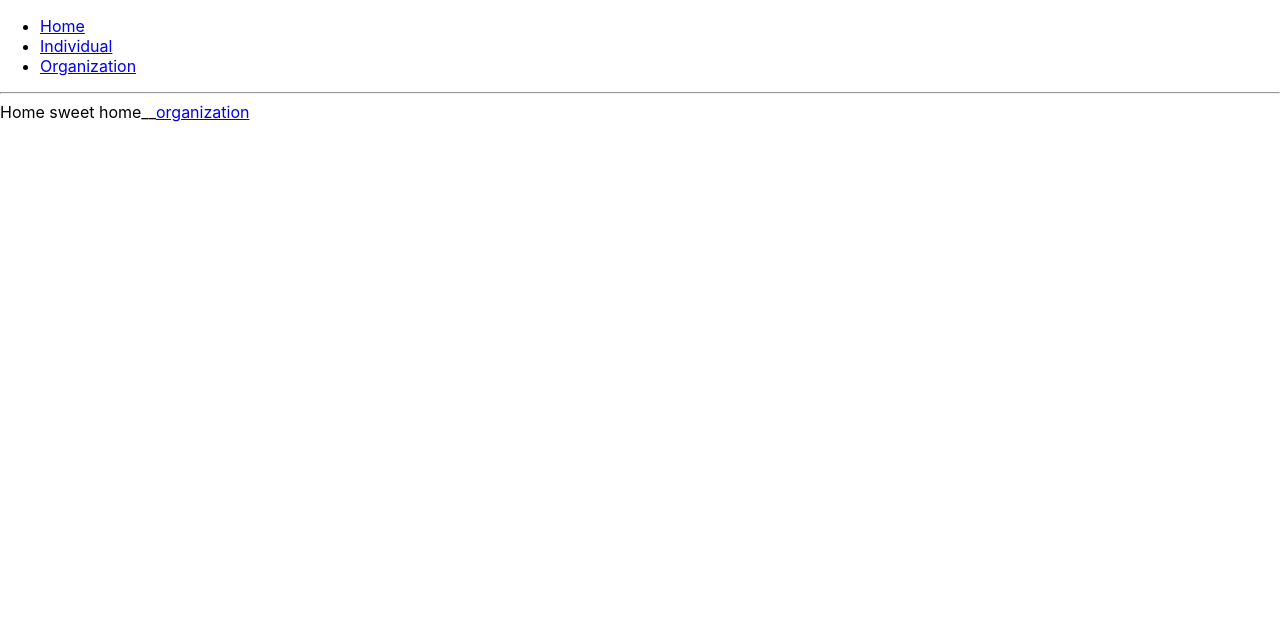
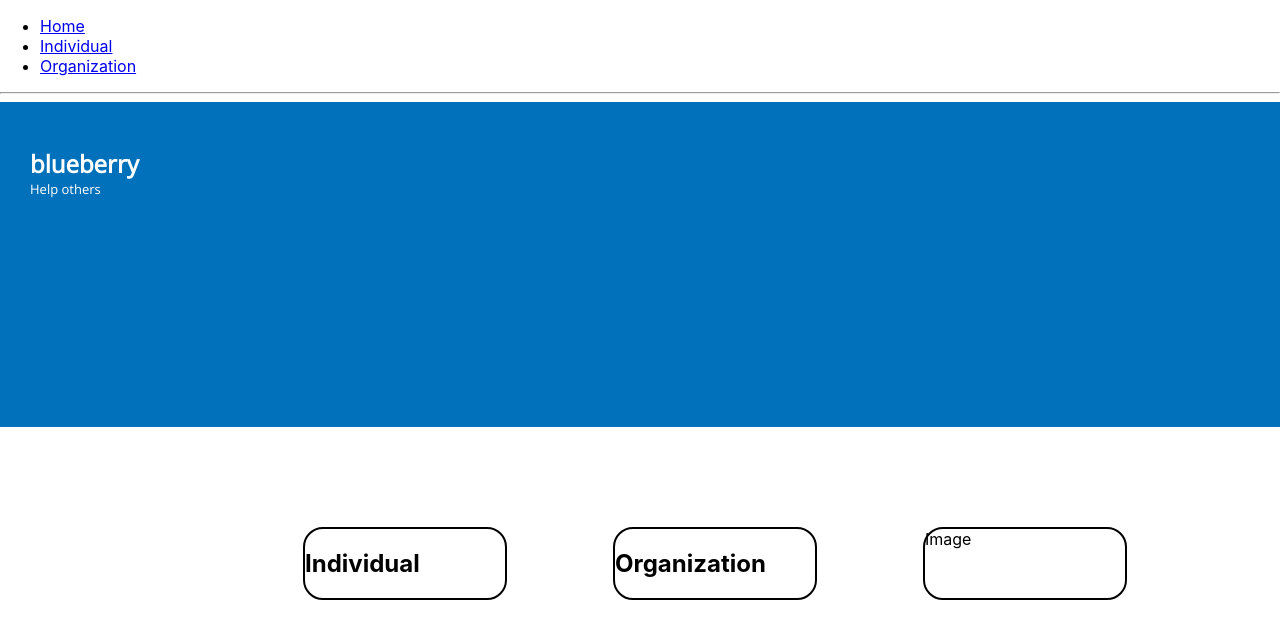
Before and after one commit to DanielssonJacob/blueberry, a React (Create React App) app in the folder blueberry-frontend/: page / in a window 1280 px wide. Shown: the top 638 px of the page. Built offline with nearby package versions, Linux system fonts and the light colour scheme.

Commit message:
added home component

```diff
--- /dev/null
+++ b/blueberry-frontend/src/components/home/Home.css
@@ -0,0 +1,35 @@
+@import url('https://fonts.googleapis.com/css2?family=Open+Sans&display=swap');
+
+.header{
+    background-color: #0271BB;
+    height: 300px;
+    padding-left: 30px;
+    padding-top: 25px;
+}
+
+.logo{
+    color:white;
+    font-family: 'Open Sans', sans-serif;
+}
+
+.logo h2 {
+    margin-bottom:0px;
+}
+
+.logo p {
+    margin-top:0px;
+    font-size: small;
+}
+
+.menu-choice{
+    display: flex;
+    justify-content: space-around;
+    padding: 100px;
+    margin-left: 150px;
+}
+
+.menu-item{
+    border: solid black 2px;
+    width: 200px;
+    border-radius: 20px;
+}
--- a/blueberry-frontend/src/components/home/Home.js
+++ b/blueberry-frontend/src/components/home/Home.js
@@ -1,15 +1,32 @@
 import React from 'react'
 import {
-    BrowserRouter as Router,
-    Switch,
-    Route,
-    Link
-  } from "react-router-dom";
+  BrowserRouter as Router,
+  Switch,
+  Route,
+  Link
+} from "react-router-dom";
+import "./Home.css"
 
 function Home() {
   return (
-    <div>Home sweet home__
-        <Link to="/organization">organization</Link>
+    <div>
+      <div className="header">
+        <div className="logo">
+          <h2>blueberry</h2>
+          <p>Help others</p>
+        </div>
+      </div>
+
+      <div className="menu-choice">
+        <div className="menu-item">
+          <h2>Individual</h2>
+        </div>
+        <div className="menu-item">
+          <h2>Organization</h2>
+        </div>
+        <div className="menu-item">Image</div>
+      </div>
+
     </div>
   )
 }
```
